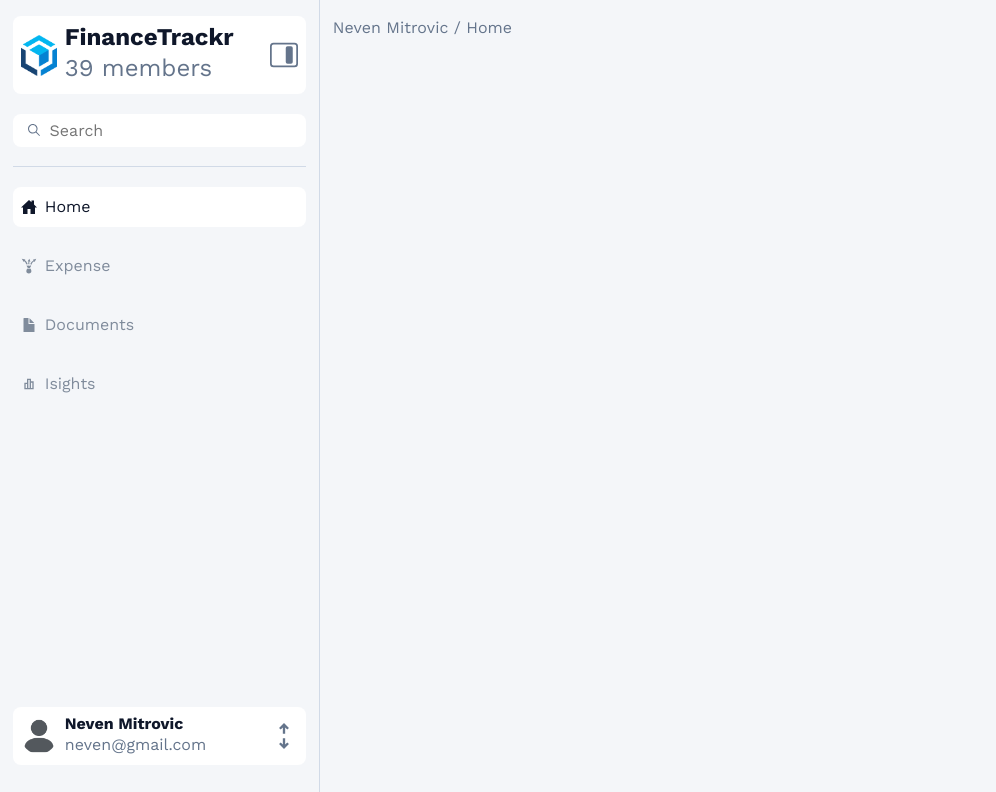
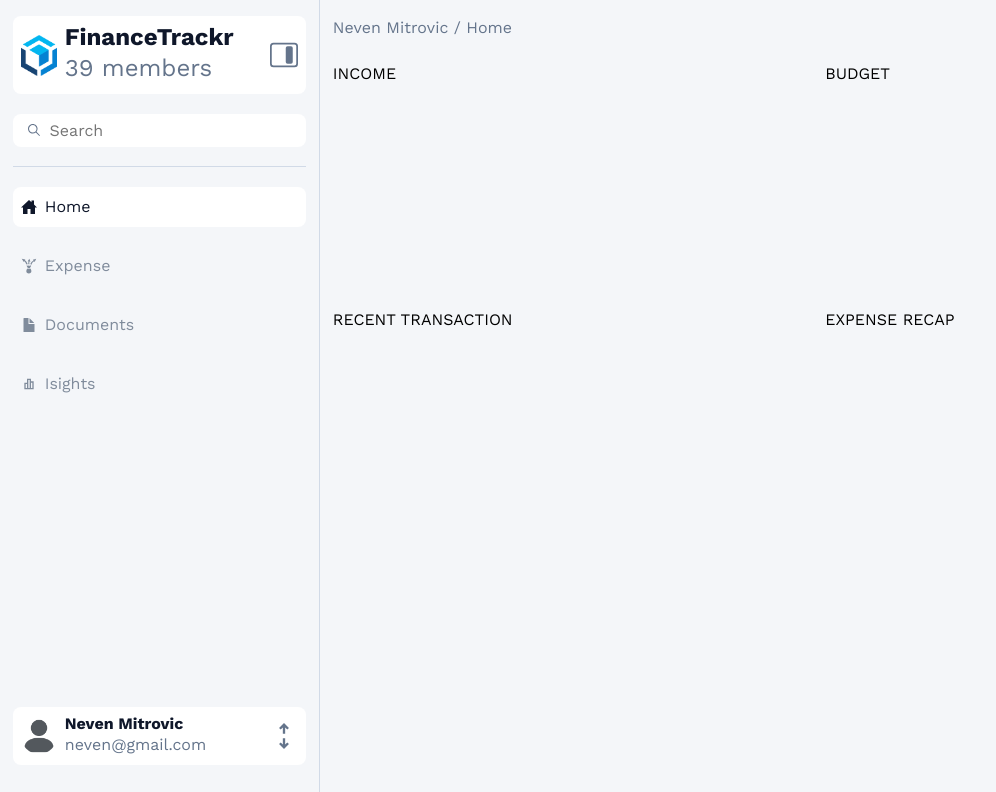
Before and after one commit to nevenmitrovic/financetrackr, a React (Vite) app: page / in a window 1280 px wide. Shown: the top 792 px of the page, without its empty margins (0-996 px from the left). Built offline with nearby package versions, Linux system fonts and the light colour scheme.

Commit message:
dashboard content grid

```diff
--- a/src/components/dashboard-content/DashboardContent.tsx
+++ b/src/components/dashboard-content/DashboardContent.tsx
@@ -10,11 +10,15 @@ const DashboardContent = () => {
 
 	return (
 		<div
-			className={`dashboard-content-container container ${open && isMobile ? 'hidden' : ''} ${
-				isMobile ? 'mobile-layout' : ''
-			}`}
+			className={`container ${open && isMobile ? 'hidden' : ''} ${isMobile ? 'mobile-layout' : ''}`}
 		>
 			<PageHeader />
+			<div className='dashboard-content-container'>
+				<div className='income-managment'>INCOME</div>
+				<div className='budget-control'>BUDGET</div>
+				<div className='recent-transaction'>RECENT TRANSACTION</div>
+				<div className='expense-recap'>EXPENSE RECAP</div>
+			</div>
 		</div>
 	)
 }
--- a/src/components/dashboard-content/dashboard-content-container.style.css
+++ b/src/components/dashboard-content/dashboard-content-container.style.css
@@ -1,4 +1,29 @@
 .dashboard-content-container {
-	width: 100%;
-	justify-self: stretch;
+	display: grid;
+	grid-template-columns: repeat(1, 1fr);
+	padding-block: 1rem;
+	height: calc(100% - 10px);
 }
+
+@media (width > 768px) {
+	.dashboard-content-container {
+		padding-block: 1.4rem;
+		grid-template-columns: 0;
+		grid-template-areas:
+			'income income control'
+			'recent recent recap'
+			'recent recent recap';
+	}
+	.income-managment {
+		grid-area: income;
+	}
+	.budget-control {
+		grid-area: control;
+	}
+	.recent-transaction {
+		grid-area: recent;
+	}
+	.expense-recap {
+		grid-area: recap;
+	}
+}
```
